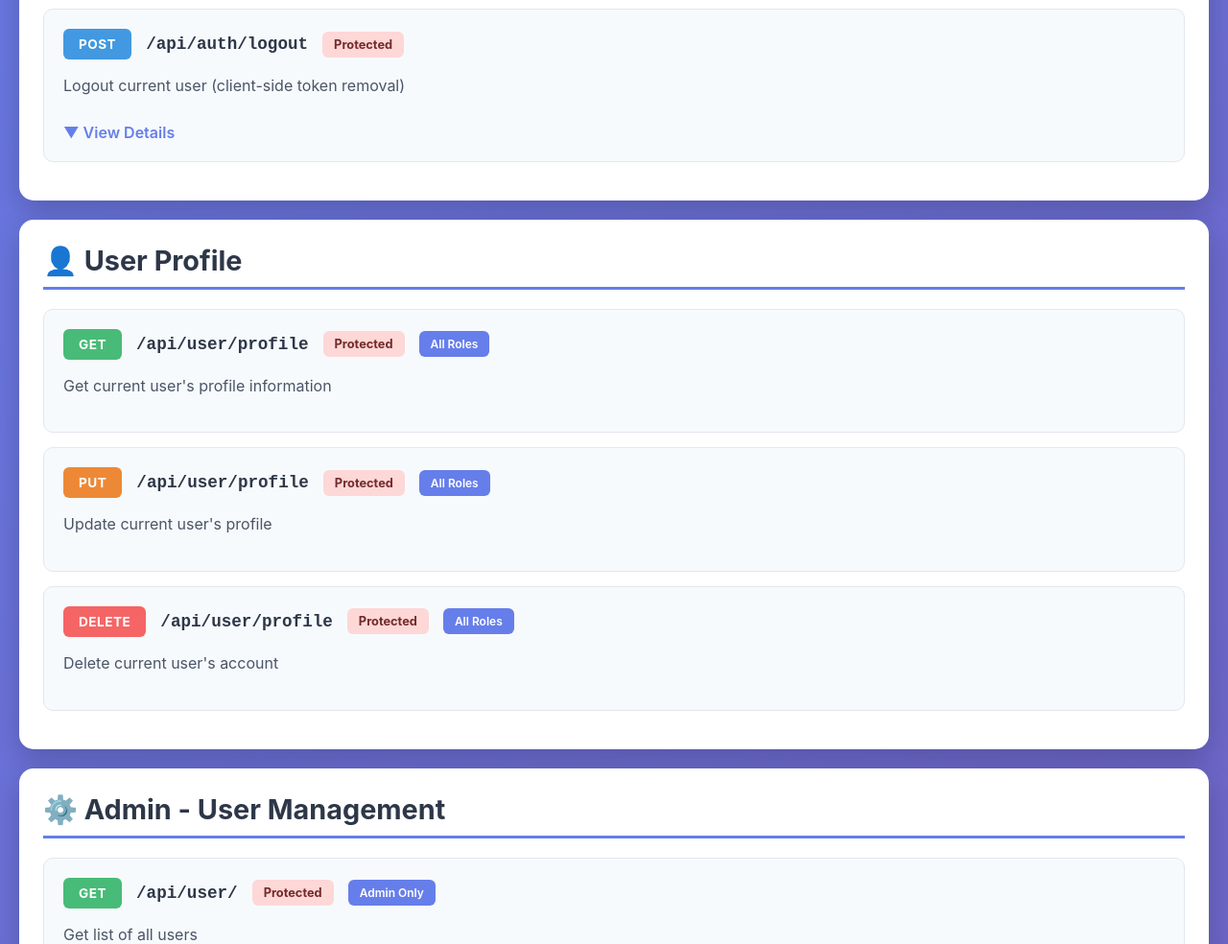
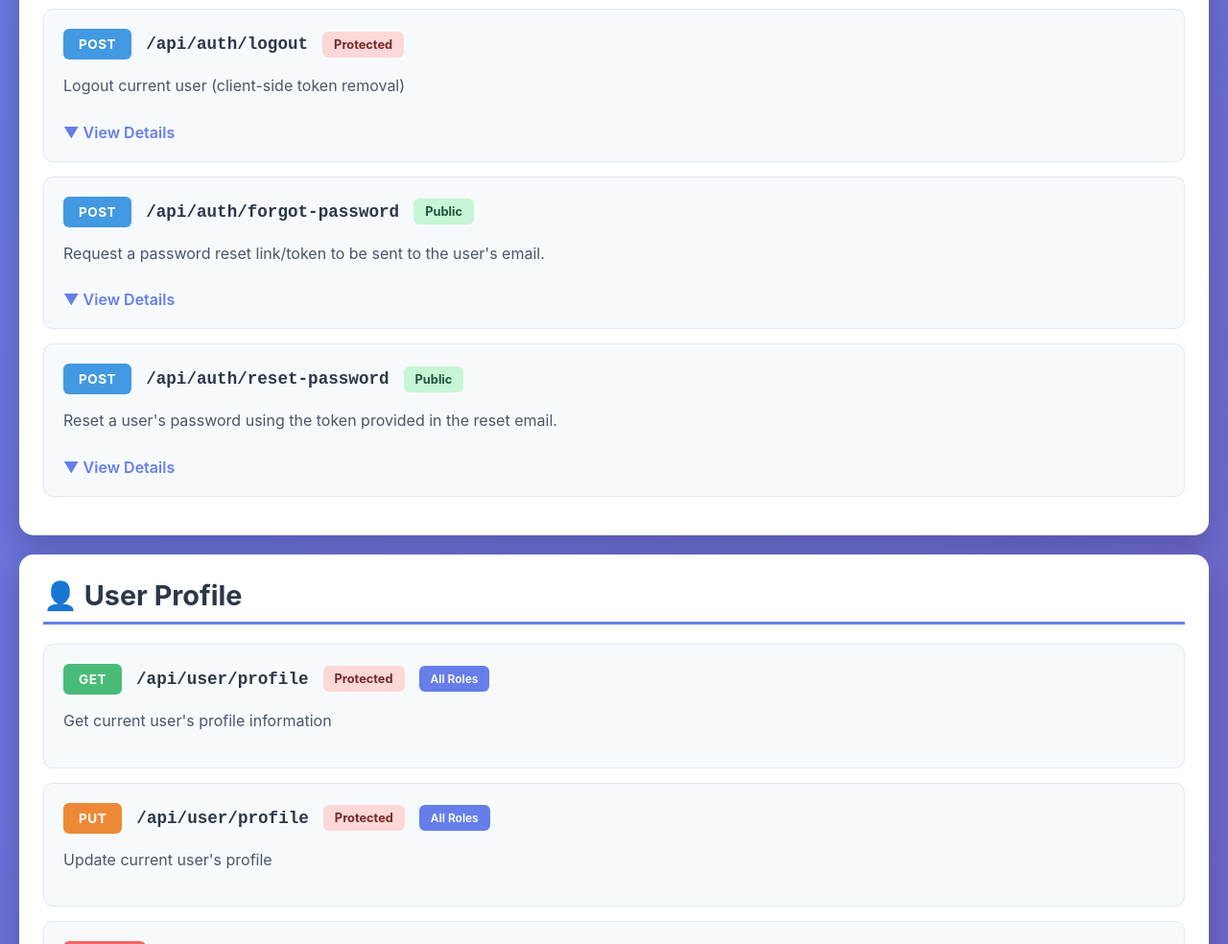
Before and after one commit to NayLinHt3t/tripNestBackend, a website: page public/api-docs.html in a window 1280 px wide. Shown: the part 848-1832 px from the top of the page at 96% size. Drawn offline with Linux system fonts and the light colour scheme.

Commit message:
some changes in api-docs.html

```diff
--- a/public/api-docs.html
+++ b/public/api-docs.html
@@ -405,6 +405,84 @@
             </div>
           </div>
         </div>
+
+        <!-- Forgot Password -->
+        <div class="endpoint">
+          <div class="endpoint-header">
+            <span class="method post">POST</span>
+            <span class="path">/api/auth/forgot-password</span>
+            <span class="auth-badge public">Public</span>
+          </div>
+          <p class="description">
+            Request a password reset link/token to be sent to the user's email.
+          </p>
+          <div class="collapsible" onclick="toggleCollapse(this)">
+            ▼ View Details
+          </div>
+          <div class="collapsible-content">
+            <div class="info-box">
+              <strong>Request Body:</strong>
+            </div>
+            <div class="code-block">
+              <pre>{
+  <span class="json-key">"email"</span>: <span class="json-string">"john@example.com"</span>
+}</pre>
+            </div>
+            <div class="info-box">
+              <strong>Response (200):</strong>
+            </div>
+            <div class="code-block">
+              <pre>{
+  <span class="json-key">"success"</span>: <span class="json-number">true</span>,
+  <span class="json-key">"message"</span>: <span class="json-string">"Password reset email sent"</span>
+}</pre>
+            </div>
+            <div class="info-box">
+              <strong>Note:</strong> For security, the API may always return a
+              generic success message so attackers cannot enumerate existing
+              emails.
+            </div>
+          </div>
+        </div>
+
+        <!-- Reset Password -->
+        <div class="endpoint">
+          <div class="endpoint-header">
+            <span class="method post">POST</span>
+            <span class="path">/api/auth/reset-password</span>
+            <span class="auth-badge public">Public</span>
+          </div>
+          <p class="description">
+            Reset a user's password using the token provided in the reset email.
+          </p>
+          <div class="collapsible" onclick="toggleCollapse(this)">
+            ▼ View Details
+          </div>
+          <div class="collapsible-content">
+            <div class="info-box">
+              <strong>Request Body:</strong>
+            </div>
+            <div class="code-block">
+              <pre>{
+  <span class="json-key">"token"</span>: <span class="json-string">"reset-token-here"</span>,
+  <span class="json-key">"password"</span>: <span class="json-string">"newPassword123"</span>
+}</pre>
+            </div>
+            <div class="info-box">
+              <strong>Response (200):</strong>
+            </div>
+            <div class="code-block">
+              <pre>{
+  <span class="json-key">"success"</span>: <span class="json-number">true</span>,
+  <span class="json-key">"message"</span>: <span class="json-string">"Password reset successfully"</span>
+}</pre>
+            </div>
+            <div class="info-box">
+              <strong>Security:</strong> Tokens should be single-use and
+              time-limited.
+            </div>
+          </div>
+        </div>
       </div>
 
       <!-- User Profile Section -->
```
Also changed, not shown: routes/auth.js (+9 -1 lines).
